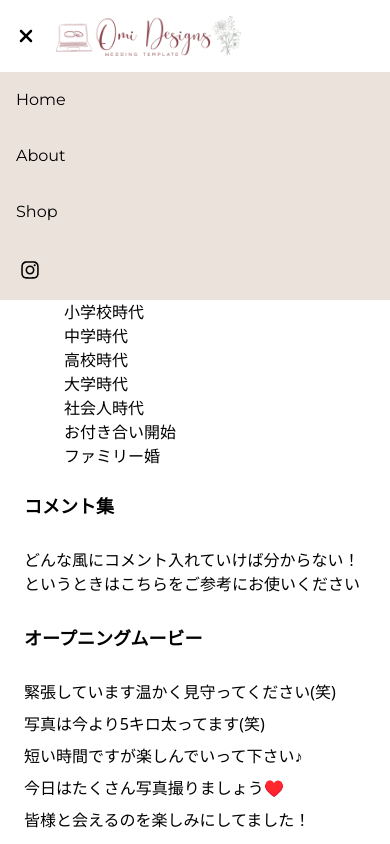
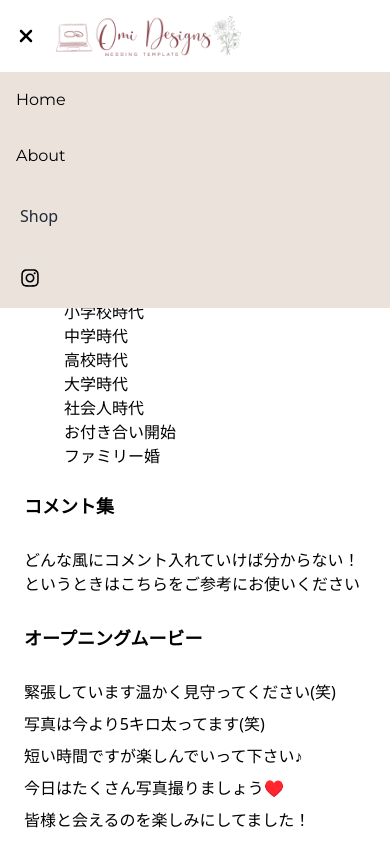
Before and after one commit to garrettomi/omidesigns-instructions, a React (Vite) app: page /comments in a window 390 px wide. Both pictures are taken after a click on the button "Navbar toggle button". Shown: the top 844 px of the page. Built offline with nearby package versions, Linux system fonts and the light colour scheme; a web font is replaced by a local one.

Commit message:
Fix: Shop browser renavigation

```diff
--- a/src/components/layout/Navbar/components/DesktopNavItems.jsx
+++ b/src/components/layout/Navbar/components/DesktopNavItems.jsx
@@ -10,7 +10,16 @@
             <ul className="lg:flex flex-col lg:flex-row items-center gap-8">
                 <DesktopNavItem text="Home" url="/" />
                 <DesktopNavItem text="About" url="/about" />
-                <DesktopNavItem text="Shop" url="https://shop.omidesigns.net/" />
+                <li>
+                    <a
+                        href="https://shop.omidesigns.net/"
+                        target="_blank"
+                        rel="noopener noreferrer"
+                        className="font-montserrat text-omidesigns-brown hover:text-gray-600 transition"
+                    >
+                        Shop
+                    </a>
+                </li>
                 <li>
                     <a href="https://instagram.com/omidesigns_weddingtemplate"
                         target="_blank"
--- a/src/components/layout/Navbar/components/MobileNavItems.jsx
+++ b/src/components/layout/Navbar/components/MobileNavItems.jsx
@@ -9,10 +9,15 @@
         <div className="lg:hidden bg-[#EBE3DB]">
             <MobileNavItem url="/" label="Home" />
             <MobileNavItem url="/about" label="About" />
-            <MobileNavItem
-                url="https://shop.omidesigns.net/"
-                label="Shop"
-            />
+            <div className="p-5">
+            <a
+                href="https://shop.omidesigns.net/"
+                target="_blank" rel="noopener noreferrer"
+                className="text-gray-800 hover:text-gray-600 transition"
+            >
+                Shop
+            </a>
+            </div>
             <div className="p-5">
             <a
                 href="https://instagram.com/omidesigns_weddingtemplate"
```
